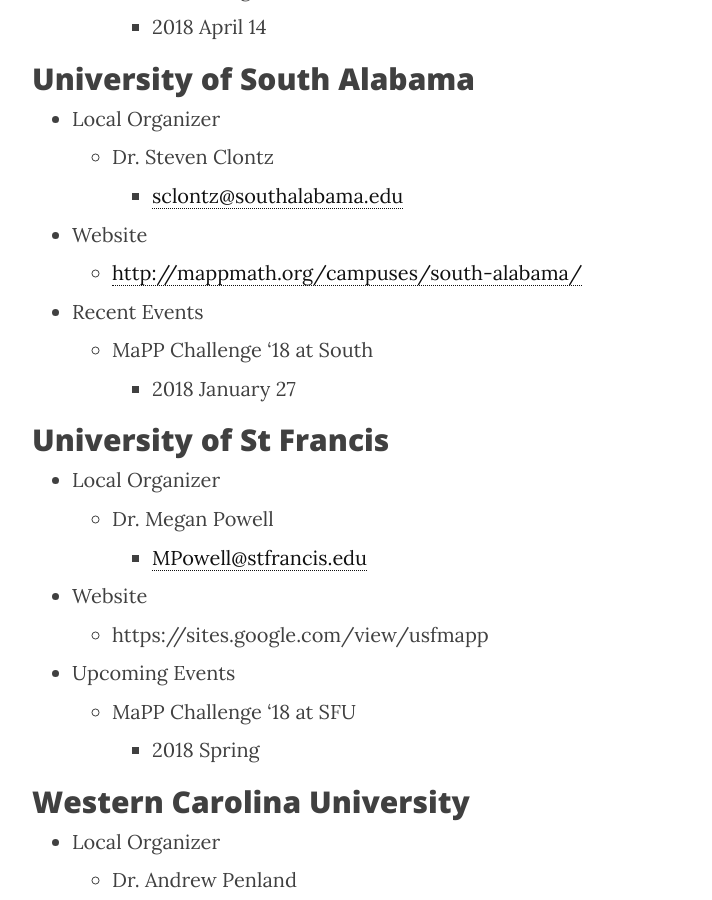
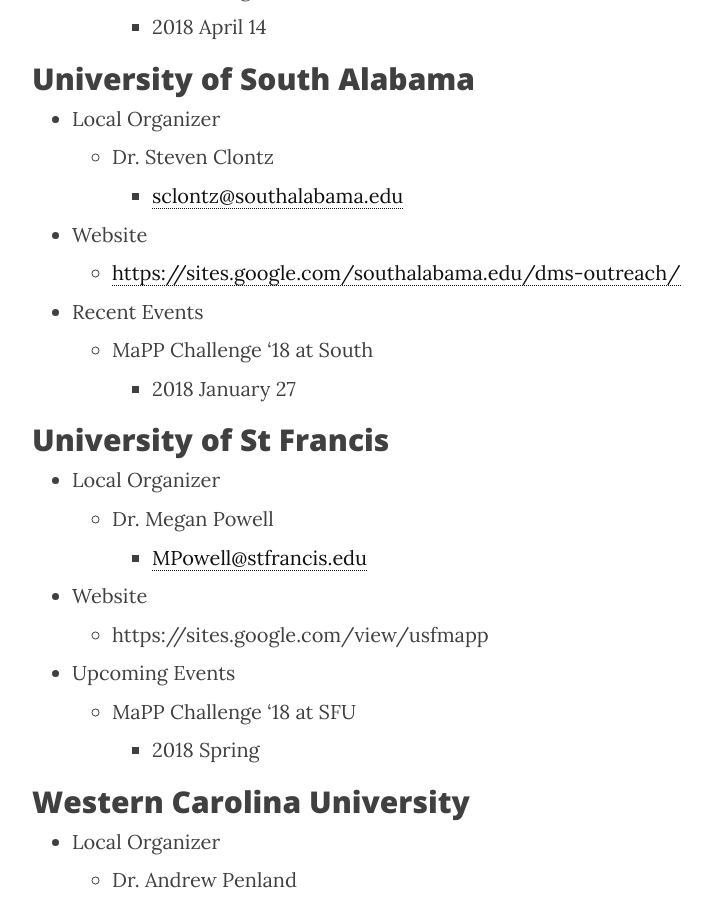
Before and after one commit to MaPPmath/mappmath.github.io, a Jekyll site: the page built from pages/3_campuses.md, in a window 1280 px wide and 900 px high, scrolled down 3020 px. Shown: the whole window, without its empty margins (233-945 px from the left). Built offline with Jekyll 4.4.1, drawn with Linux system fonts in a browser that asks for light colours; nearby versions of some CDN libraries.

Commit message:
update south campus

```diff
--- a/pages/3_campuses.md
+++ b/pages/3_campuses.md
@@ -90,7 +90,7 @@
     - Dr. Steven Clontz
       - <sclontz@southalabama.edu>
 - Website
-    - <http://mappmath.org/campuses/south-alabama/>
+    - <https://sites.google.com/southalabama.edu/dms-outreach/>
 - Recent Events
     - MaPP Challenge '18 at South
         - 2018 January 27
```
Also changed, not shown: pages/campuses/south-alabama.md (+3 -0 lines).
